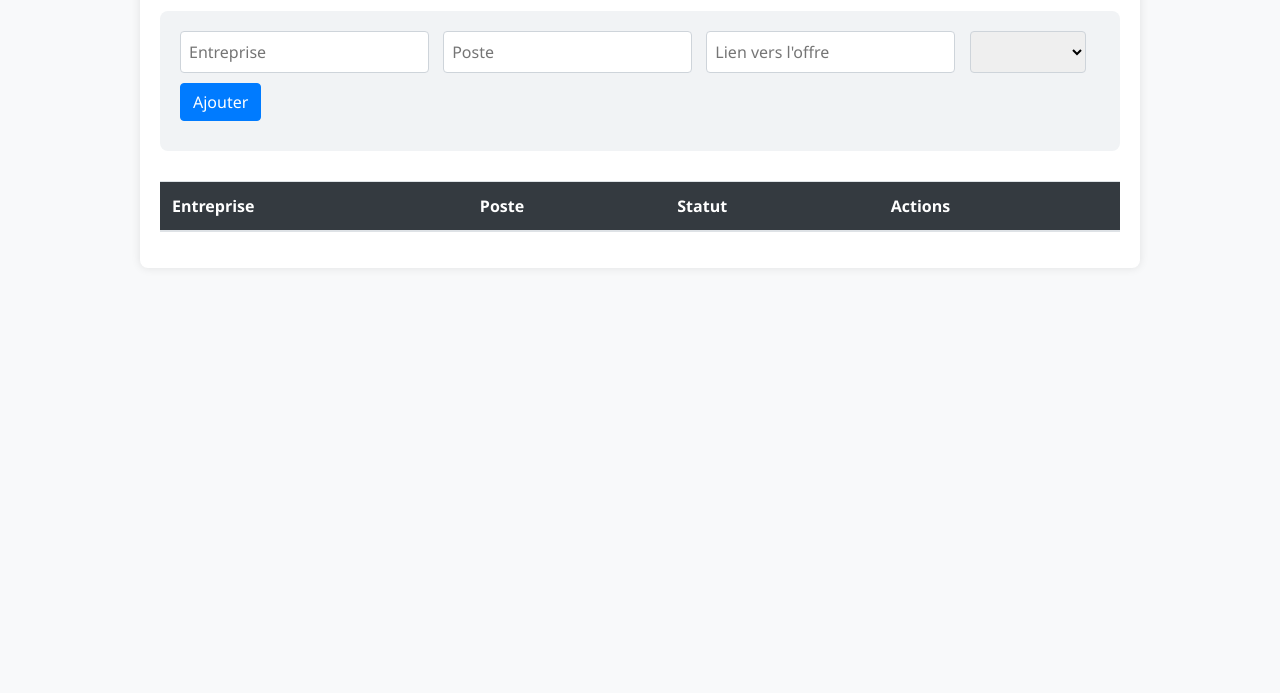
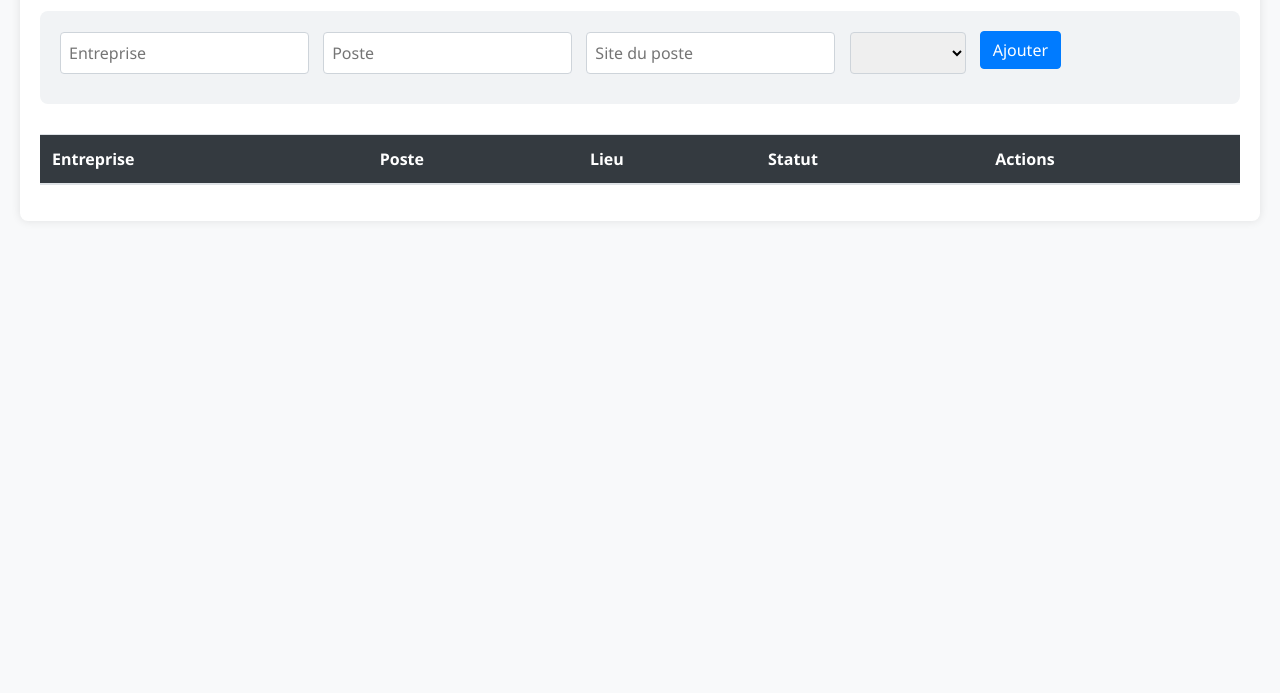
Before and after one commit to Ach31/mon-projet-candidatures, a plain HTML site: page index.html in a window 1280 px wide. Shown: the part 107-800 px from the top of the page. Drawn offline with nearby package versions, Linux system fonts and the light colour scheme.

Commit message:
add features to set location application

```diff
--- a/css/style.css
+++ b/css/style.css
@@ -9,7 +9,7 @@ body {
 
 /* Style du conteneur principal */
 .container {
-  max-width: 1000px;
+  max-width: 1500px;
   margin: 0 auto;
   background-color: white;
   padding: 20px;
--- a/index.html
+++ b/index.html
@@ -18,7 +18,7 @@
     <form ng-submit="ajouterCandidature()">
       <input ng-model="nouvelleCandidature.entreprise" placeholder="Entreprise" required>
       <input ng-model="nouvelleCandidature.poste" placeholder="Poste" required>
-      <input ng-model="nouvelleCandidature.lien" placeholder="Lien vers l'offre">
+      <input ng-model="nouvelleCandidature.lieu" placeholder="Site du poste">
       <select ng-model="nouvelleCandidature.statut">
         <option value="En attente">En attente</option>
         <option value="Entretien">Entretien</option>
@@ -34,6 +34,7 @@
         <tr>
           <th>Entreprise</th>
           <th>Poste</th>
+          <th>Lieu</th>
           <th>Statut</th>
           <th>Actions</th>
         </tr>
@@ -42,6 +43,7 @@
         <tr ng-repeat="candidature in candidatures track by $index">
           <td>{{ candidature.entreprise }}</td>
           <td>{{ candidature.poste }}</td>
+          <td>{{ candidature.lieu }}</td>
           <td>{{ candidature.statut }}</td>
           <td>
             <button ng-click="supprimerCandidature($index)" class="btn btn-danger">Supprimer</button>
```
